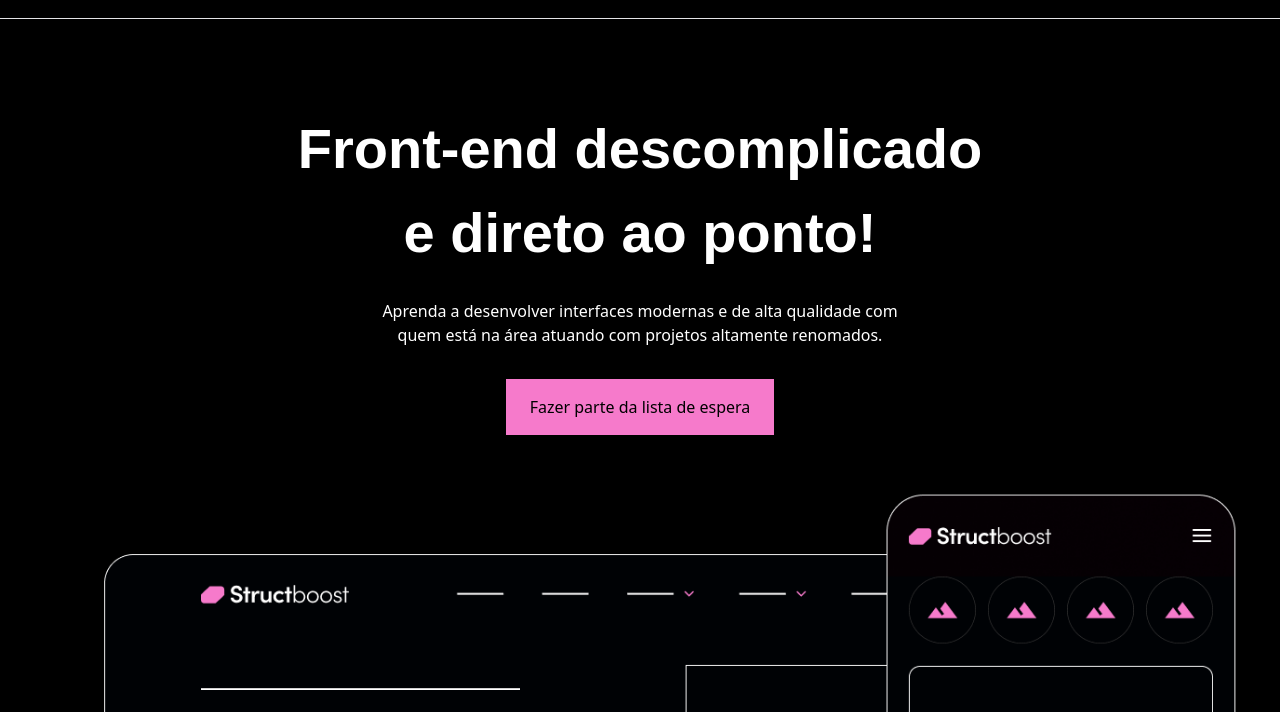
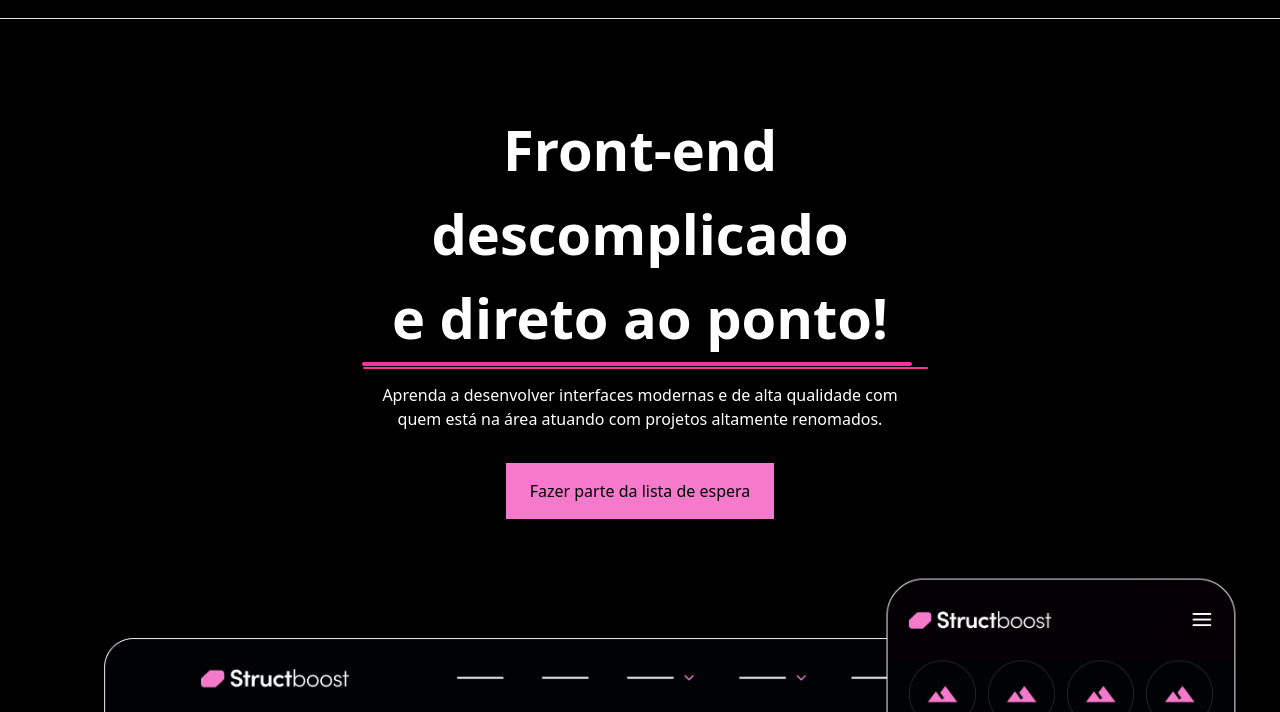
Before and after one commit to Hugo-505/Miss-o-teste, a plain HTML site: page index.html in a window 1280 px wide. Shown: the part 88-800 px from the top of the page. Drawn offline with nearby package versions, Linux system fonts and the light colour scheme.

Commit message:
Colocando testes

```diff
--- a/index.html
+++ b/index.html
@@ -84,10 +84,21 @@
         <!--Hero Section-->
         <section class="container mx-auto flex flex-col justify-center items-center">
             <div class="flex items-center justify-center text-center text-white   max-w-180 flex-col max-md:w-85">
-                <h1 class="font-semibold text-[56px] mb-6 max-md
-                :text-4xl max-md:max-w-85 max-md:text-[40px] sora">
-                    Front-end descomplicado e direto ao ponto!
+                <h1 class="font-semibold text-[56px] mb-6 max-w-170 max-md:max-w-85 text-center max-md:text-[40px]">
+                    Front-end descomplicado<br>
+                    <span class="relative inline-block">
+                        e direto ao ponto!
+                        <!-- LINHAS ROSA ADICIONADAS AQUI -->
+                        <span data-aos="fade-right" data-aos-easing="linear"
+     data-aos-duration="10
+
+
+     00" class="absolute bottom-[-0.45rem]  left-[-1.9rem] right-[-1.5rem] h-1 bg-pink-500 rounded-full"></span>
+                        <span data-aos="fade-right" data-aos-easing="linear"
+     data-aos-duration="1500" class="absolute bottom-[-0.6rem] left-[-1.8rem] right-[-2.5rem] h-0.5 bg-pink-500 rounded-full"></span>
+                    </span>
                 </h1>
+
                 <p class="max-w-139 mb-8 max-md:w-81">
                     Aprenda a desenvolver interfaces modernas e de alta qualidade com quem está na área atuando com projetos altamente renomados.
                 </p>
```
